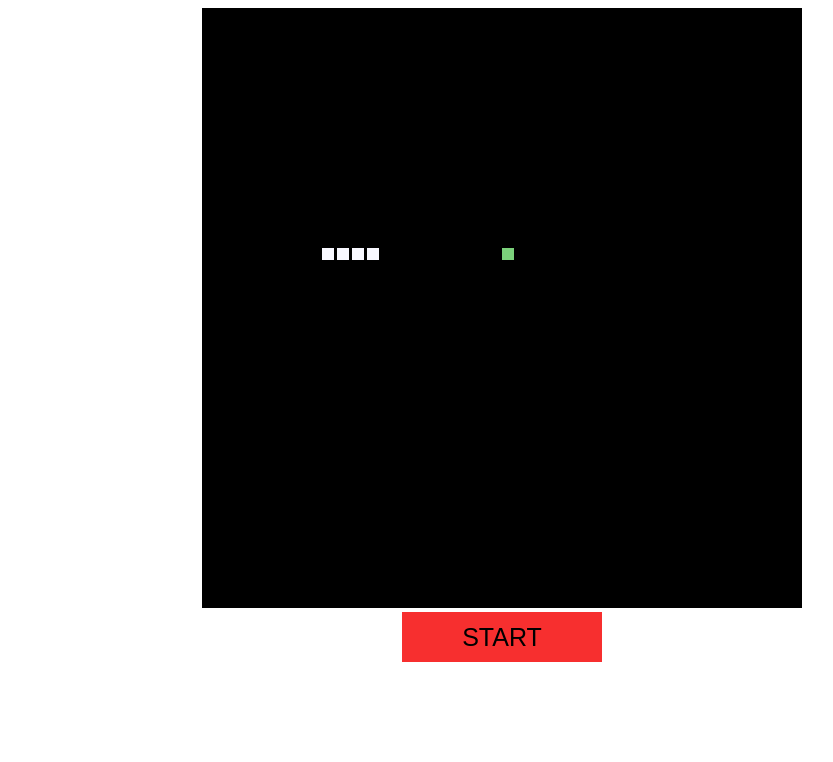
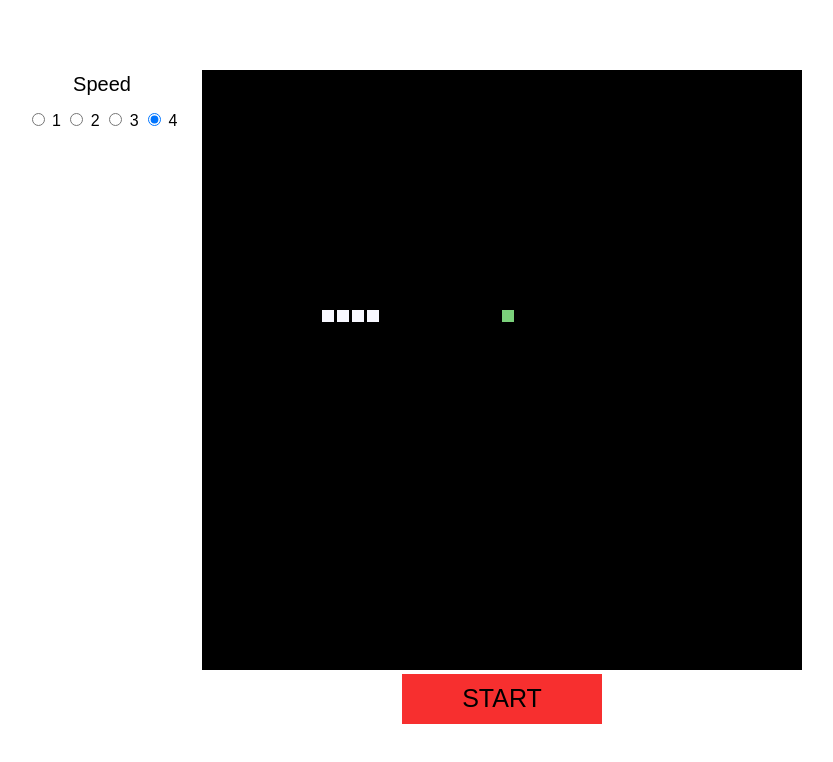
Before and after one commit to artmorz/Snake, a plain HTML site: page index.html in a window 1280 px wide. Shown: the whole page, without its empty margins (138-971 px from the left). Drawn offline with Linux system fonts and the light colour scheme.

Commit message:
Add files via upload

```diff
--- a/index.html
+++ b/index.html
@@ -5,9 +5,15 @@
     <link rel="stylesheet" href="style.css">
 </head>
 <body>
+   <form name="myForm">
+    <h1>Speed</h1>
+    <input type="radio" name="myRadio" value="1"/> 1
+       <input type="radio" name="myRadio" value="2"/> 2
+       <input type="radio" name="myRadio" value="3"/> 3
+       <input type="radio" name="myRadio" value="4" checked/> 4
+    </form>
 <canvas height="600" width="600" id="canvas"></canvas>
-<button id="run">START</button>
-
+    <button id="run">START</button>
 <script src="script.js"></script>
 </body>
 </html>
--- a/script.js
+++ b/script.js
@@ -6,7 +6,8 @@ let width = 12,
     height = 12;
 let animation,
     position,
-    runGame;
+    runGame,
+    speed = 50;
 
 
 function createSnake() {
@@ -47,7 +48,7 @@ function animationSnake(top, right, bottom, left) {
     ctx.fillRect(coordSnake[coordSnake.length - 1][0], coordSnake[coordSnake.length - 1][1], 12, 12);
     gameOver();
     eatFood();
-    }, 50)
+    }, speed)
 }
 
 onkeydown = function(e) {
@@ -147,6 +148,14 @@ run.onclick = function() {
     runGame = true;
 }
 
+let speedSnake = document.myForm.myRadio;
+
+for (let i = 0; i < speedSnake.length; i++) {
+    speedSnake[i].onclick = function () {
+
+        speed = this.value === "1" ? 125 : this.value === "2" ? 100 : this.value === "3" ? 75 : 50;
+    }
+}
 
 createSnake();
 createFood();
--- a/style.css
+++ b/style.css
@@ -20,5 +20,16 @@ button {
     position: relative;
     background: #f72f2f;
     cursor: pointer;
+}
 
+form {
+   position: relative;
+    right: 400px;
+    top: 60px;
+    font-family: Arial;
 }
+
+form h1 {
+    font-size: 20px;
+    font-weight: 100;
+}
```
